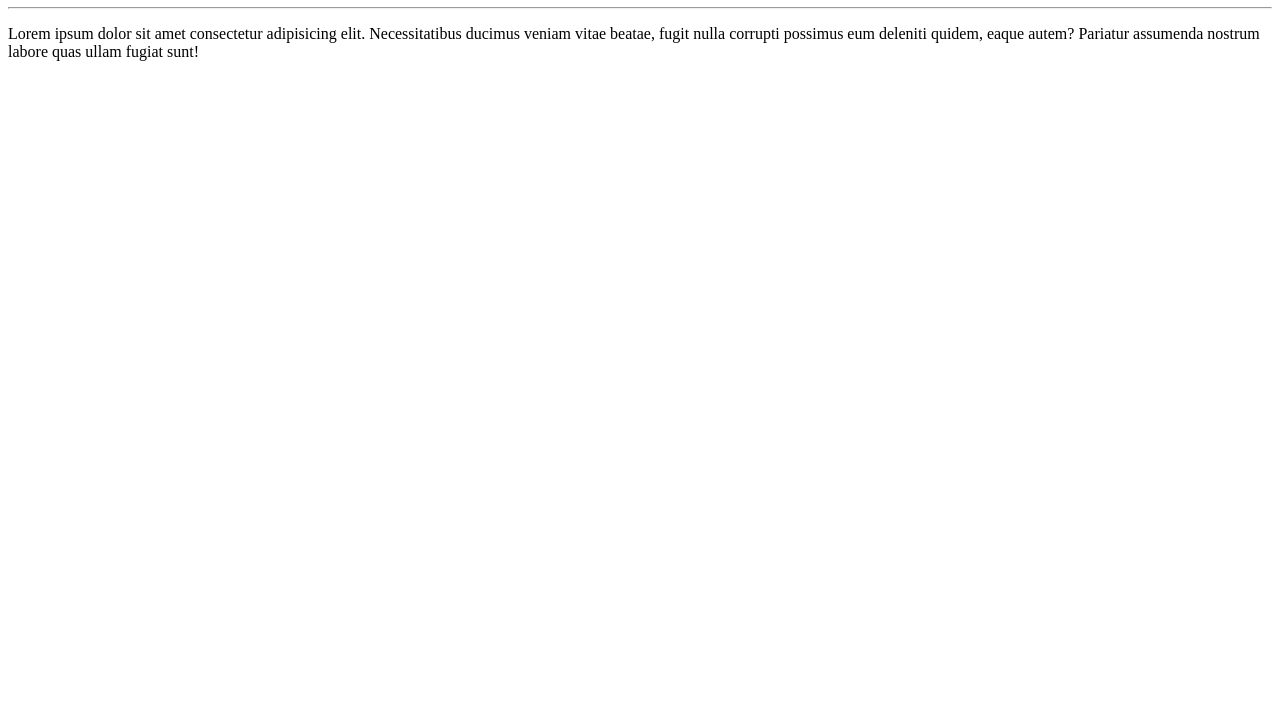
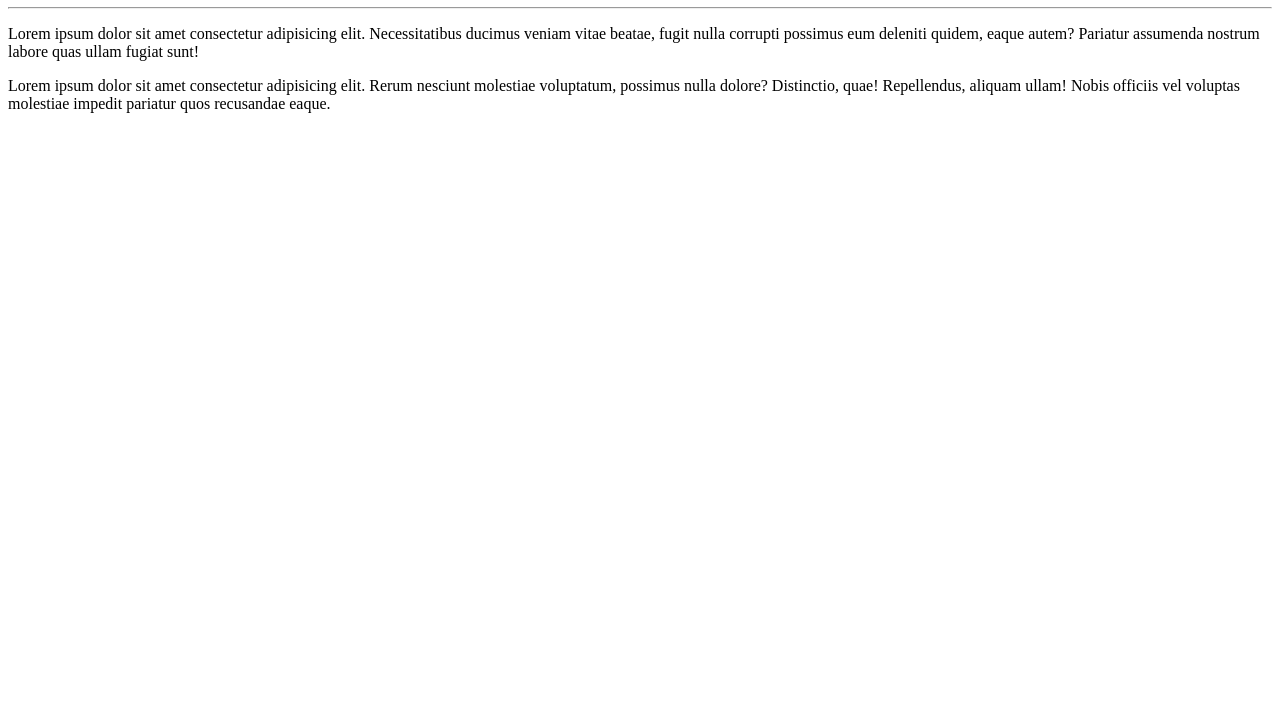
Before and after one commit to LeonardoSaes/Ola-Mundo, a plain HTML site: page site-exemlo/index.html in a window 1280 px wide. Shown: the part 73-800 px from the top of the page. Drawn offline with Linux system fonts and the light colour scheme.

Commit message:
adicionei um parágrafo

```diff
--- a/site-exemlo/index.html
+++ b/site-exemlo/index.html
@@ -10,5 +10,6 @@
     <h1>Óla, Mundo!</h1>
     <hr>
     <p>Lorem ipsum dolor sit amet consectetur adipisicing elit. Necessitatibus ducimus veniam vitae beatae, fugit nulla corrupti possimus eum deleniti quidem, eaque autem? Pariatur assumenda nostrum labore quas ullam fugiat sunt!</p>
+    Lorem ipsum dolor sit amet consectetur adipisicing elit. Rerum nesciunt molestiae voluptatum, possimus nulla dolore? Distinctio, quae! Repellendus, aliquam ullam! Nobis officiis vel voluptas molestiae impedit pariatur quos recusandae eaque.
 </body>
 </html>
```
